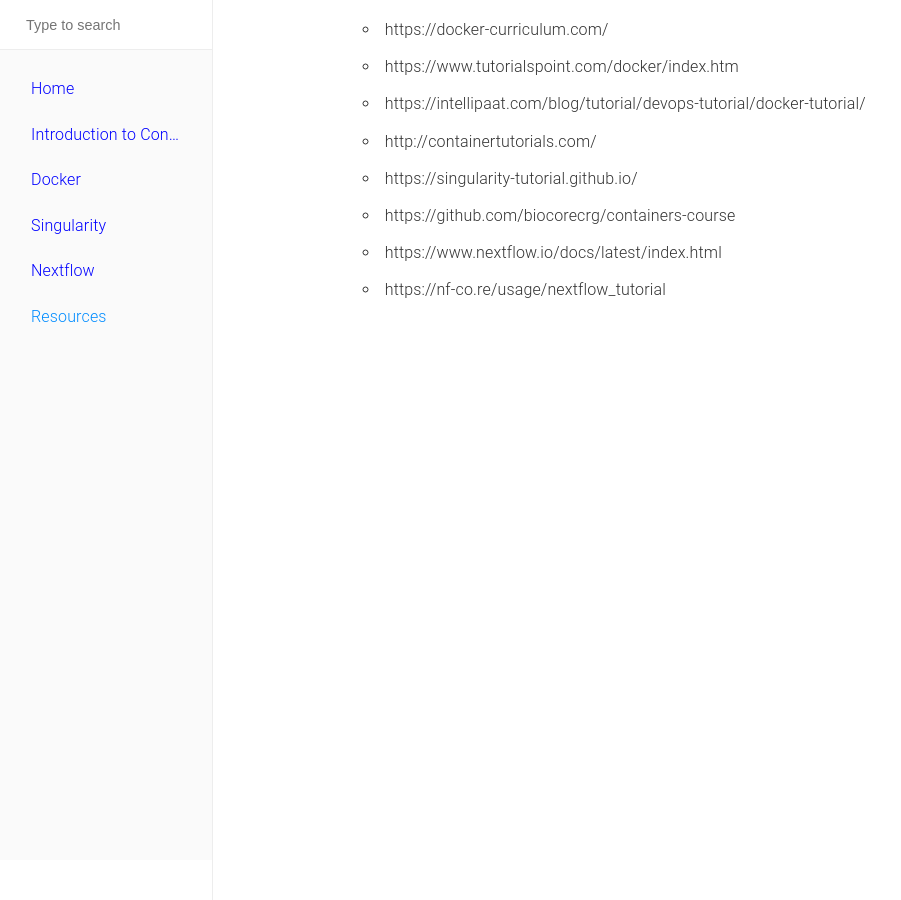
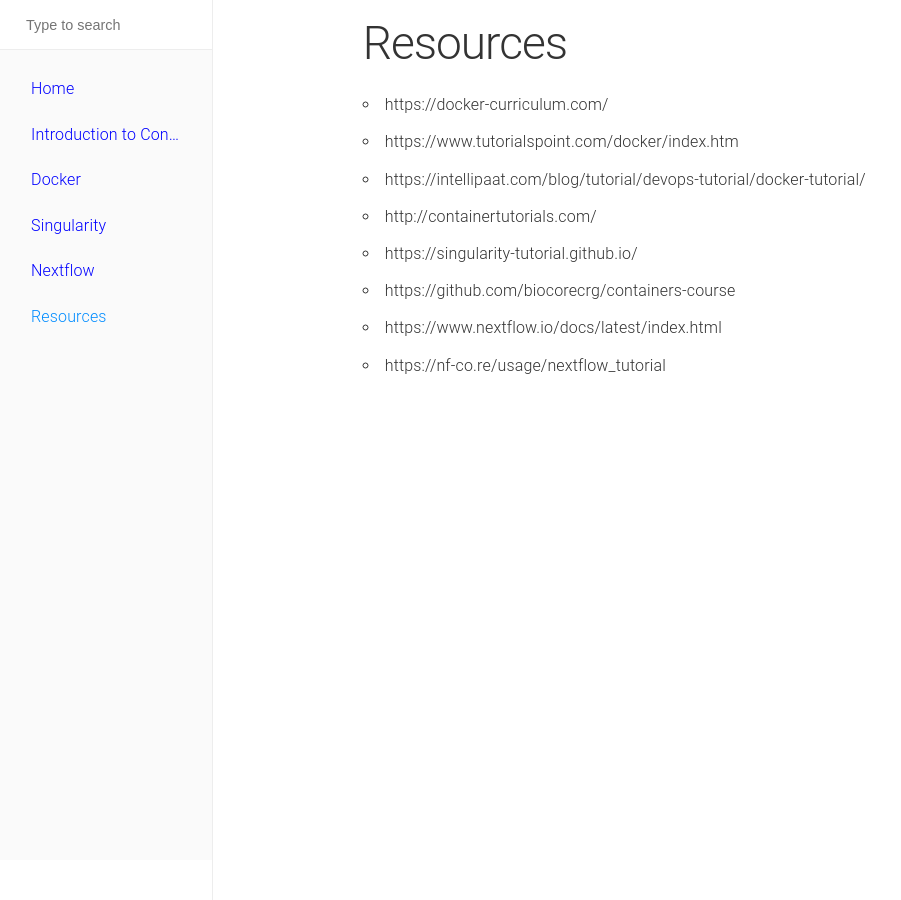
Before and after one commit to biocorecrg/ELIXIR_containers_nextflow, a Jekyll site: the page built from docs/resources.md, in a window 1280 px wide. Shown: the whole page, without its empty margins (0-901 px from the left). Built offline with Jekyll 4.4.1, drawn with Linux system fonts in a browser that asks for light colours.

Commit message:
Update resources.md

```diff
--- a/docs/resources.md
+++ b/docs/resources.md
@@ -4,6 +4,7 @@
 navigation: 6
 ---
 
+# Resources
 
 * https://docker-curriculum.com/
 * https://www.tutorialspoint.com/docker/index.htm
```
